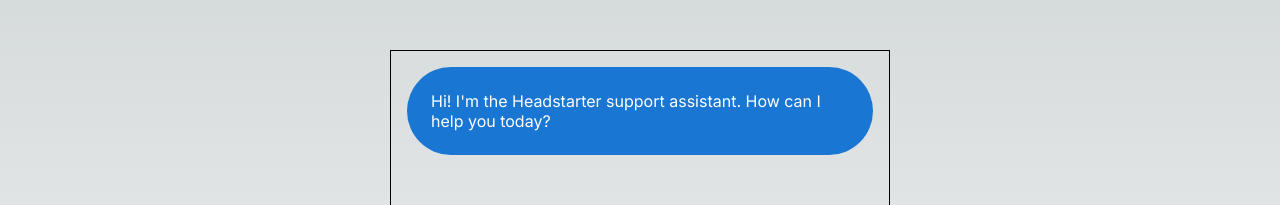
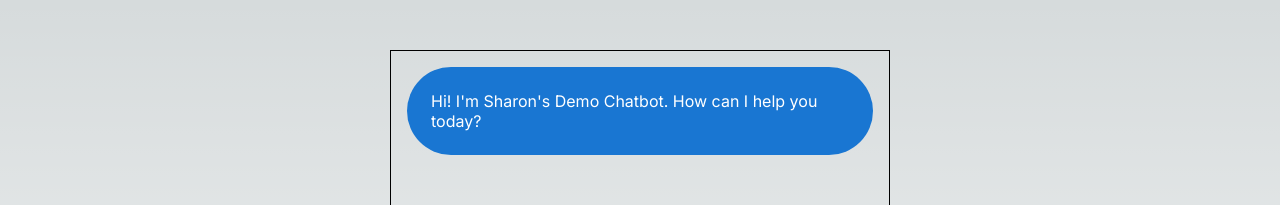
Before and after one commit to SharonGriffith/customer-support-ai, a Next.js app: page / in a window 1280 px wide. Shown: the top 205 px of the page. Built offline with nearby package versions, Linux system fonts and the light colour scheme.

Commit message:
cosmetic

```diff
--- a/src/app/globals.css
+++ b/src/app/globals.css
@@ -102,6 +102,6 @@
 
 @media (prefers-color-scheme: dark) {
   html {
-    color-scheme: dark;
+    color-scheme: light;
   }
 }
--- a/src/app/layout.js
+++ b/src/app/layout.js
@@ -4,8 +4,8 @@
 const inter = Inter({ subsets: ["latin"] });
 
 export const metadata = {
-  title: "Create Next App",
-  description: "Generated by create next app",
+  title: "Sharon's Demo Chatbot",
+  description: "",
 };
 
 export default function RootLayout({ children }) {
--- a/src/app/page.js
+++ b/src/app/page.js
@@ -7,7 +7,7 @@
   const [messages, setMessages] = useState([
     {
       role: 'assistant',
-      content: "Hi! I'm the Headstarter support assistant. How can I help you today?",
+      content: "Hi! I'm Sharon's Demo Chatbot. How can I help you today?",
     },
   ])
   const [message, setMessage] = useState('')
```
